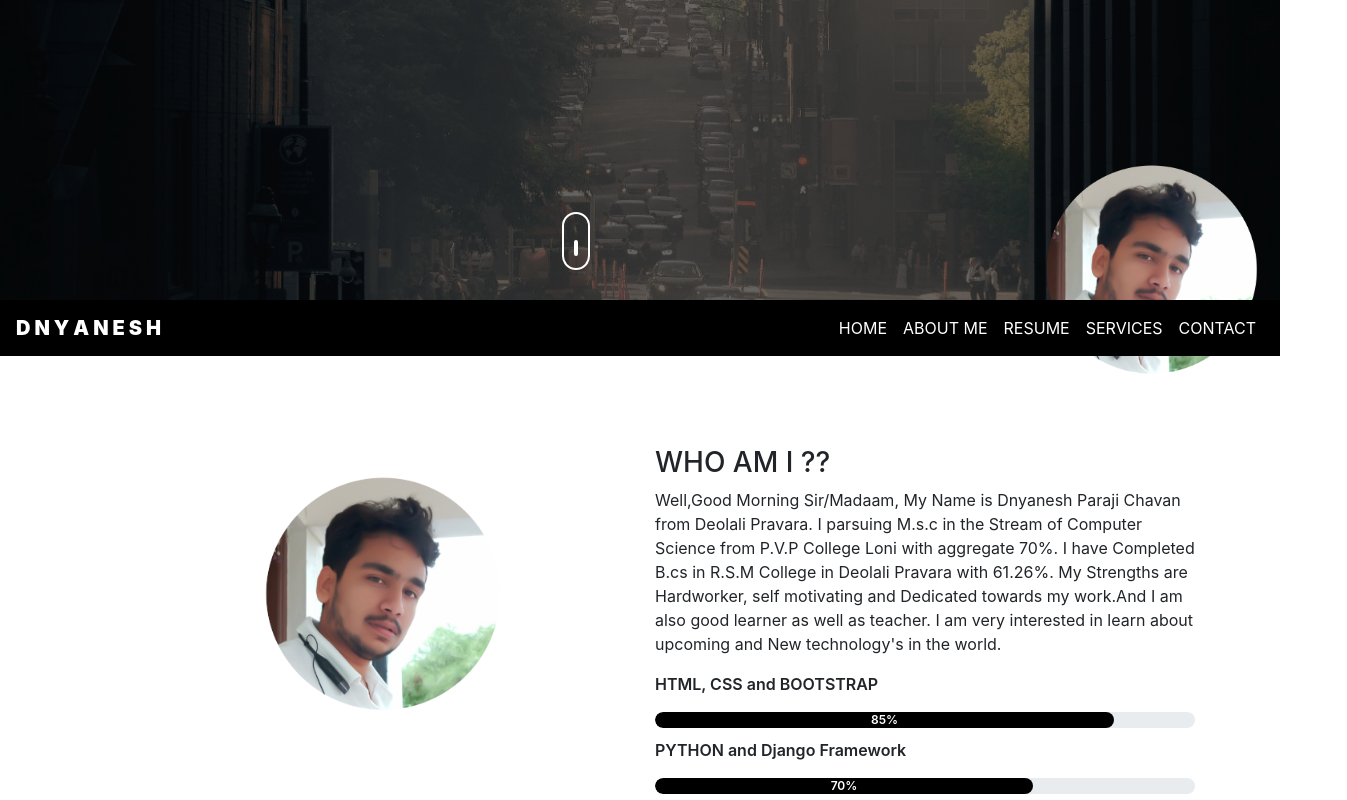
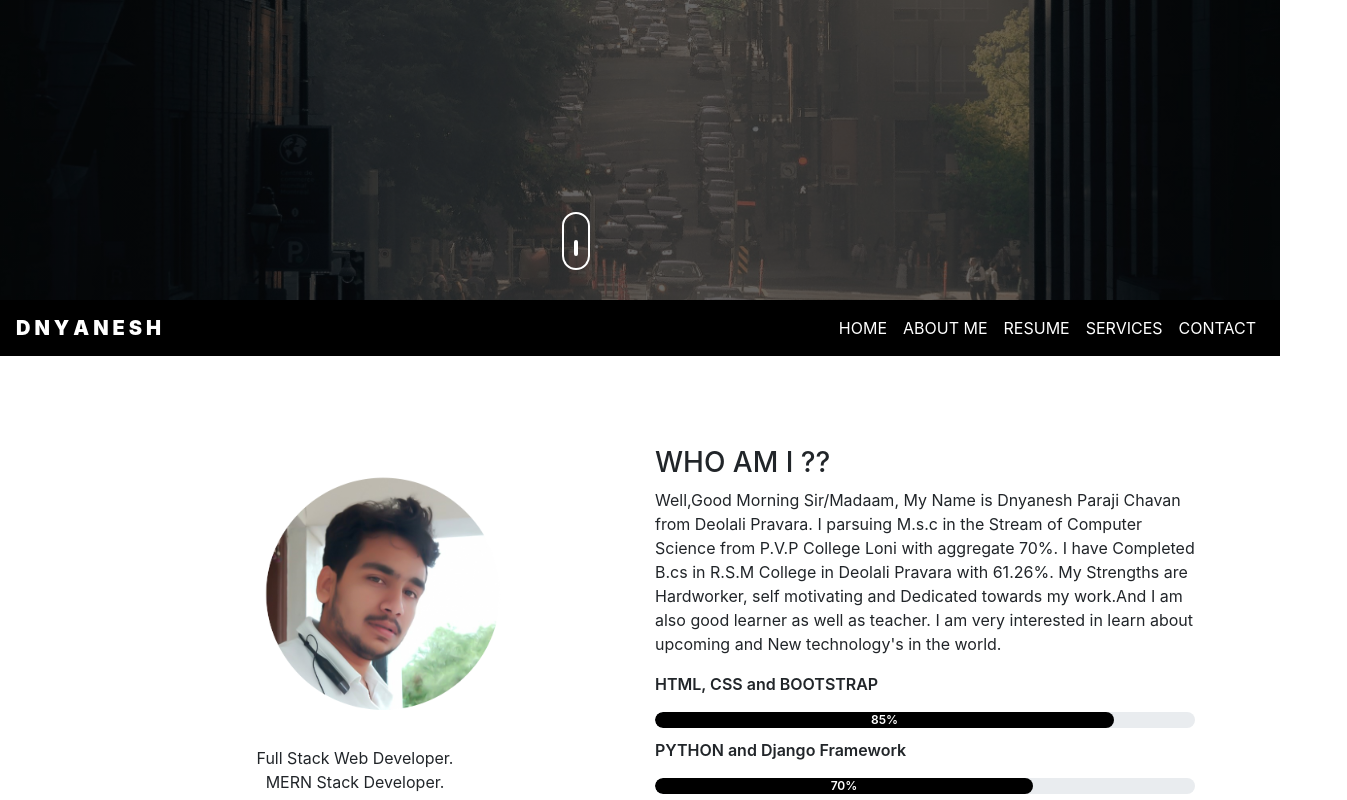
Before and after one commit to SandipGunjal/MyResume, a plain HTML site: page index.html in a window 1280 px wide. Shown: the part 500-1300 px from the top of the page, 1347 px wide, since content can reach past the window. Drawn offline with nearby package versions, Linux system fonts and the light colour scheme.

Commit message:
datatadded

```diff
--- a/index.html
+++ b/index.html
@@ -17,10 +17,10 @@
 <section id="header">
 <div class="container text-center">
 <div class="user-box">
-<img src="images/user1.png">
+<!-- <img src="images/user1.png">
 <h1> Dnyanesh Chavan </h1>
 <p>Full Stack Web Developer.
-  <br>MERN Stack Developer.</p>
+  <br>MERN Stack Developer.</p> -->
 </div>
 </div>
 <div class="scroll-btn">
@@ -64,6 +64,8 @@
 <div class="row">
 <div class="col-md-6 text-center">
 <img src="images/user2.png" class="profile-img">
+<p>Full Stack Web Developer.
+  <br>MERN Stack Developer.</p>
 </div>
 <div class="col-md-6">
 <h3>WHO AM I ??</h3>
```
